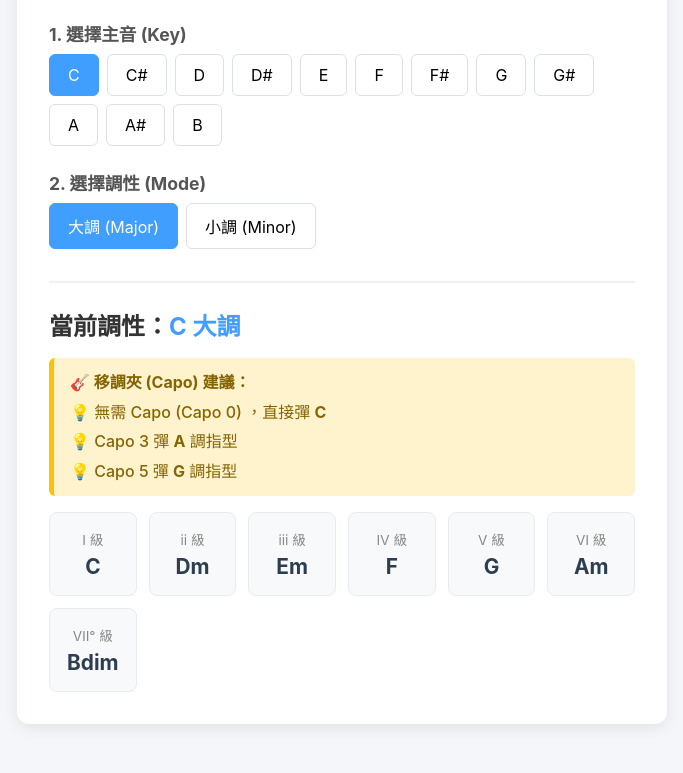
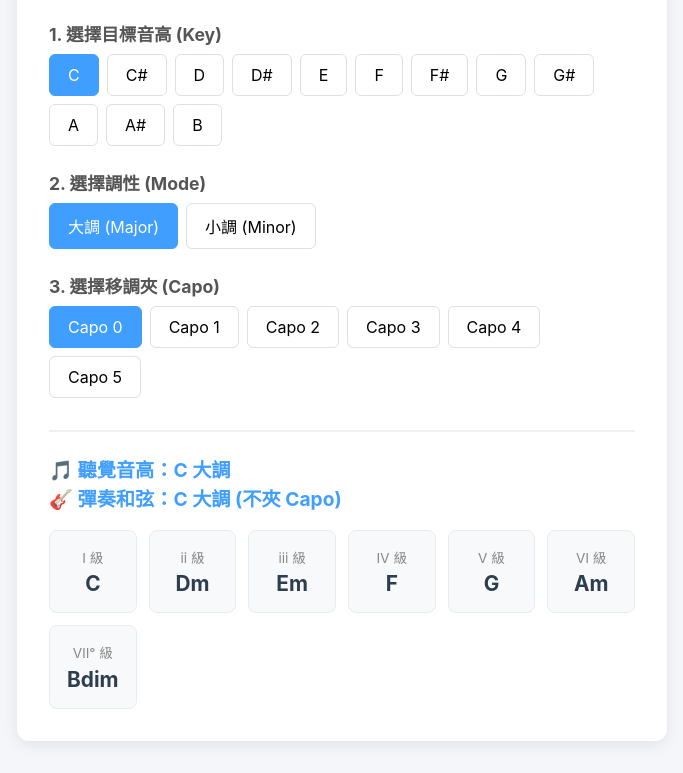
Before and after one commit to huang901203/guitar-transposer, a plain HTML site: page index.html in a window 1280 px wide. Shown: the part 113-886 px from the top of the page, without its empty margins (298-981 px from the left). Drawn offline with Linux system fonts and the light colour scheme.

Commit message:
新增移調夾(Capo)功能與12半音按鈕

```diff
--- a/index.html
+++ b/index.html
@@ -10,9 +10,9 @@
   <div class="container">
     <h1>🎸 吉他轉調與順階和弦查詢</h1>
 
+    <!-- 選擇主音 (加入所有半音) -->
     <div class="section">
-      <h3>1. 選擇主音 (Key)</h3>
-      <!-- 補齊了包含升降記號的 12 個半音 -->
+      <h3>1. 選擇目標音高 (Key)</h3>
       <div class="btn-group" id="root-buttons">
         <button class="btn root-btn active" data-root="C">C</button>
         <button class="btn root-btn" data-root="C#">C#</button>
@@ -29,6 +29,7 @@
       </div>
     </div>
 
+    <!-- 選擇大小調 -->
     <div class="section">
       <h3>2. 選擇調性 (Mode)</h3>
       <div class="btn-group" id="mode-buttons">
@@ -37,14 +38,24 @@
       </div>
     </div>
 
+    <!-- 選擇移調夾 (Capo) -->
+    <div class="section">
+      <h3>3. 選擇移調夾 (Capo)</h3>
+      <div class="btn-group" id="capo-buttons">
+        <button class="btn capo-btn active" data-capo="0">Capo 0</button>
+        <button class="btn capo-btn" data-capo="1">Capo 1</button>
+        <button class="btn capo-btn" data-capo="2">Capo 2</button>
+        <button class="btn capo-btn" data-capo="3">Capo 3</button>
+        <button class="btn capo-btn" data-capo="4">Capo 4</button>
+        <button class="btn capo-btn" data-capo="5">Capo 5</button>
+      </div>
+    </div>
+
+    <!-- 顯示結果 -->
     <div class="result-section">
-      <h2>當前調性：<span id="current-key-title">C 大調</span></h2>
-
-      <!-- 用來顯示 Capo 建議的區塊 -->
-      <div id="capo-suggestions" class="capo-box" style="display: none;"></div>
-
-      <!-- 顯示順階和弦的區塊 -->
+      <h2 id="current-key-title" style="color: #409eff; font-size: 1.2rem; line-height: 1.5;"></h2>
       <div class="chords-grid" id="chords-display">
+        <!-- 由 JavaScript 動態繪製 -->
       </div>
     </div>
   </div>
--- a/script.js
+++ b/script.js
@@ -15,14 +15,9 @@ const SCALES = {
   }
 };
 
-// 新增：吉他最好按的指型
-const PREFERRED_SHAPES = {
-  major: ['C', 'D', 'E', 'G', 'A'],
-  minor: ['A', 'D', 'E'] // 代表 Am, Dm, Em
-};
-
 let currentRoot = 'C';
 let currentMode = 'major';
+let currentCapo = 0; // 新增 Capo 變數，預設為 0
 
 function getNoteByOffset(root, offset) {
   const rootIndex = NOTES.indexOf(root);
@@ -30,58 +25,29 @@ function getNoteByOffset(root, offset) {
   return NOTES[targetIndex];
 }
 
-// 新增：計算移調夾建議的函數
-function updateCapoSuggestions() {
-  const targetIndex = NOTES.indexOf(currentRoot);
-  const shapes = PREFERRED_SHAPES[currentMode];
-  const suggestions = [];
-
-  shapes.forEach(shapeNote => {
-    const shapeIndex = NOTES.indexOf(shapeNote);
-    let capo = targetIndex - shapeIndex;
-
-    // 如果相減是負數，代表要跨過八度，所以加 12 個半音
-    if (capo < 0) {
-      capo += 12;
-    }
-
-    const modeSuffix = currentMode === 'minor' ? 'm' : '';
-
-    // 通常 Capo 只夾 1~7 格，超過 7 格吉他會很難彈
-    if (capo > 0 && capo <= 7) {
-      suggestions.push(`Capo ${capo} 彈 <strong>${shapeNote}${modeSuffix}</strong> 調指型`);
-    } else if (capo === 0) {
-      suggestions.push(`無需 Capo (Capo 0) ，直接彈 <strong>${shapeNote}${modeSuffix}</strong>`);
-    }
-  });
-
-  // 將結果依照 Capo 數字小到大排序
-  suggestions.sort((a, b) => {
-    const numA = a.includes('無需') ? 0 : parseInt(a.match(/Capo (\d+)/)[1]);
-    const numB = b.includes('無需') ? 0 : parseInt(b.match(/Capo (\d+)/)[1]);
-    return numA - numB;
-  });
-
-  const capoBox = document.getElementById('capo-suggestions');
-  if (suggestions.length > 0) {
-    capoBox.innerHTML = `<strong>🎸 移調夾 (Capo) 建議：</strong><br>` +
-                        suggestions.map(s => `<div class="capo-item">💡 ${s}</div>`).join('');
-    capoBox.style.display = 'block';
-  } else {
-    capoBox.style.display = 'none';
-  }
-}
-
 function updateChords() {
   const modeData = SCALES[currentMode];
-  document.getElementById('current-key-title').innerText = `${currentRoot} ${modeData.name}`;
+
+  // 計算「吉他手實際要按」的根音 (目標音高 - Capo格數)
+  // 加上 12 是為了避免相減變成負數
+  const targetRootIndex = NOTES.indexOf(currentRoot);
+  const fingeringRootIndex = (targetRootIndex - currentCapo + 12) % 12;
+  const fingeringRoot = NOTES[fingeringRootIndex];
+
+  // 更新顯示標題
+  const titleEl = document.getElementById('current-key-title');
+  if (currentCapo === 0) {
+    titleEl.innerText = `🎵 聽覺音高：${currentRoot} ${modeData.name}\n🎸 彈奏和弦：${fingeringRoot} ${modeData.name} (不夾 Capo)`;
+  } else {
+    titleEl.innerText = `🎵 聽覺音高：${currentRoot} ${modeData.name}\n🎸 彈奏和弦：${fingeringRoot} ${modeData.name} (夾 Capo ${currentCapo})`;
+  }
 
   const chordsContainer = document.getElementById('chords-display');
   chordsContainer.innerHTML = '';
 
-  // 1. 繪製 1~7 級和弦
+  // 使用「吉他手實際要按」的根音 (fingeringRoot) 來推算 1~7 級和弦
   for (let i = 0; i < 7; i++) {
-    const note = getNoteByOffset(currentRoot, modeData.offsets[i]);
+    const note = getNoteByOffset(fingeringRoot, modeData.offsets[i]);
     const chordName = note + modeData.suffixes[i];
     const degreeName = modeData.degrees[i];
 
@@ -93,12 +59,9 @@ function updateChords() {
     `;
     chordsContainer.appendChild(card);
   }
-
-  // 2. 更新並顯示 Capo 建議
-  updateCapoSuggestions();
 }
 
-// 綁定按鈕點擊事件
+// 監聽主音按鈕
 document.querySelectorAll('.root-btn').forEach(btn => {
   btn.addEventListener('click', (e) => {
     document.querySelectorAll('.root-btn').forEach(b => b.classList.remove('active'));
@@ -108,6 +71,7 @@ document.querySelectorAll('.root-btn').forEach(btn => {
   });
 });
 
+// 監聽大小調按鈕
 document.querySelectorAll('.mode-btn').forEach(btn => {
   btn.addEventListener('click', (e) => {
     document.querySelectorAll('.mode-btn').forEach(b => b.classList.remove('active'));
@@ -117,5 +81,15 @@ document.querySelectorAll('.mode-btn').forEach(btn => {
   });
 });
 
-// 網頁載入時先執行一次
+// 監聽 Capo 按鈕 (新增)
+document.querySelectorAll('.capo-btn').forEach(btn => {
+  btn.addEventListener('click', (e) => {
+    document.querySelectorAll('.capo-btn').forEach(b => b.classList.remove('active'));
+    e.target.classList.add('active');
+    currentCapo = parseInt(e.target.dataset.capo);
+    updateChords();
+  });
+});
+
+// 初始渲染
 updateChords();
```
